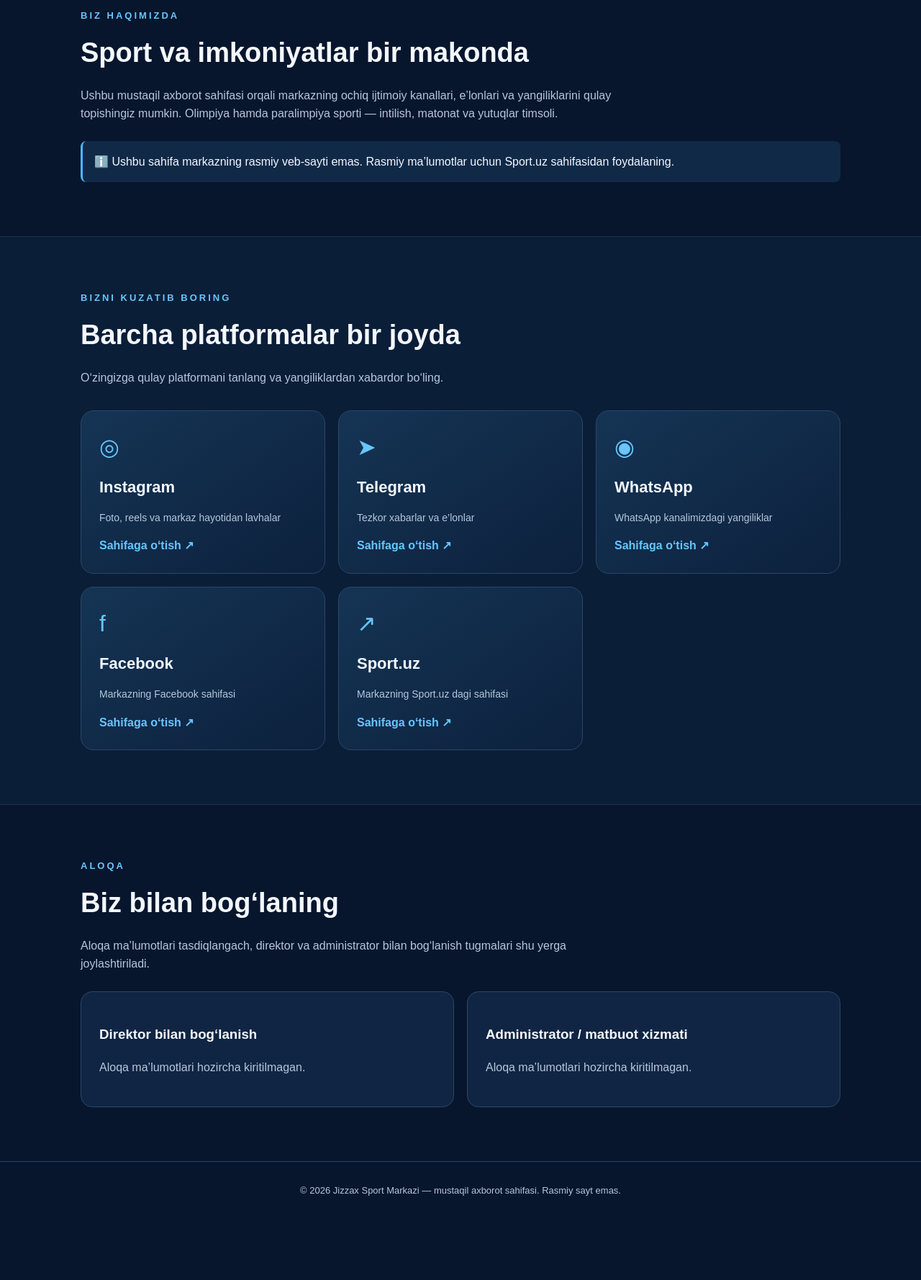
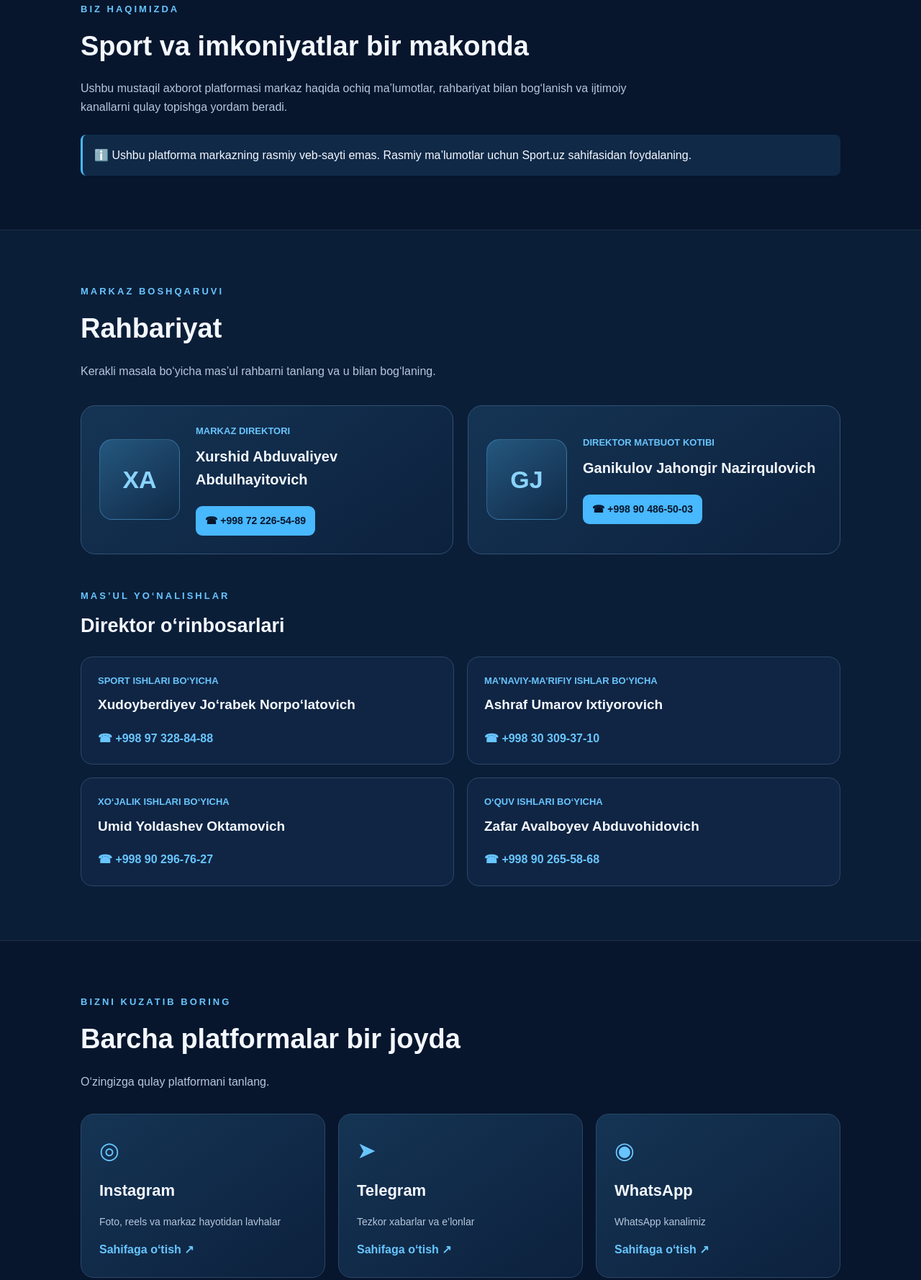
Before and after one commit to ganikulovjahongir-cpu/jizzax-sport-markazi, a plain HTML site: page index.html in a window 1280 px wide. Shown: the part 728-2506 px from the top of the page at 72% size. Before the commit the page ends 2423 px from the top, so only its background shows below. Drawn offline with Linux system fonts and the light colour scheme.

Commit message:
Enhance header, navigation, and leadership sections
Updated styles and structure for header, navigation, and leadership sections. Improved responsiveness and added new content for contact and social media links.

```diff
--- a/index.html
+++ b/index.html
@@ -11,11 +11,12 @@
 html{scroll-behavior:smooth}
 body{margin:0;background:#07162d;color:#f4f8ff;font:16px/1.6 Arial,sans-serif}
 a{text-decoration:none;color:inherit}
-header{position:sticky;top:0;background:#07162dee;border-bottom:1px solid #294565;z-index:5}
-nav{max-width:1100px;margin:auto;padding:15px 22px;display:flex;justify-content:space-between;align-items:center}
-.brand{font-size:20px;font-weight:bold;display:flex;align-items:center;gap:12px}
-.logo{width:48px;height:48px;border:1px solid #68c5ff;border-radius:12px;display:grid;place-items:center;color:#68c5ff}
-nav div:last-child{display:flex;gap:18px;font-size:14px}
+header{position:sticky;top:0;background:#07162dee;border-bottom:1px solid #294565;z-index:5;backdrop-filter:blur(12px)}
+nav{max-width:1100px;margin:auto;padding:12px 22px;display:flex;justify-content:space-between;align-items:center}
+.brand{font-size:19px;font-weight:bold;display:flex;align-items:center;gap:12px}
+nav .links{display:flex;gap:20px;font-size:14px;align-items:center}
+nav .links a:hover{color:#68c5ff}
+.logo{width:58px;height:58px;object-fit:contain;background:white;border-radius:12px;padding:3px}
 .hero{min-height:570px;display:flex;align-items:center;position:relative;overflow:hidden;background:radial-gradient(ellipse at 80% 20%,#205b91,transparent 45%),linear-gradient(130deg,#07162d,#12365b,#07162d)}
 .hero:after{content:"SPORT";position:absolute;right:-20px;bottom:-65px;font-size:180px;font-weight:900;color:#ffffff0a;transform:skew(-15deg)}
 .wrap{max-width:1100px;margin:auto;padding:0 22px;width:100%}
@@ -31,7 +32,7 @@ h2{font-size:38px;margin:10px 0}
 .notice{margin-top:25px;padding:16px;border-left:3px solid #48b8ff;background:#102947;border-radius:8px}
 .grid{display:grid;grid-template-columns:repeat(3,1fr);gap:18px;margin-top:32px}
 .card{background:linear-gradient(145deg,#153454,#0c213d);border:1px solid #2b4767;border-radius:18px;padding:25px;transition:.2s}
-.card:hover{transform:translateY(-5px);border-color:#58bbff}
+.card:hover{transform:translateY(-4px);border-color:#58bbff}
 .symbol{font-size:32px;color:#68c5ff}
 .card h3{font-size:22px;margin:12px 0 5px}
 .card p{color:#b5c7dc;font-size:14px}
@@ -39,22 +40,57 @@ h2{font-size:38px;margin:10px 0}
 .contact-grid{display:grid;grid-template-columns:1fr 1fr;gap:18px;margin-top:25px}
 .contact{padding:25px;background:#102543;border:1px solid #2b4767;border-radius:16px}
 .contact p{color:#b5c7dc}
+
+/* RAHBARIYAT */
+.leadership-top{display:grid;grid-template-columns:repeat(2,1fr);gap:20px;margin-top:35px}
+.person{background:linear-gradient(145deg,#153454,#0c213d);border:1px solid #315274;border-radius:20px;padding:25px;transition:.2s}
+.person:hover{border-color:#68c5ff;transform:translateY(-3px)}
+.person.featured{display:flex;align-items:center;gap:22px}
+.person-photo{width:112px;height:112px;flex-shrink:0;border-radius:18px;background:linear-gradient(145deg,#24577e,#102947);border:1px solid #68c5ff55;display:grid;place-items:center;font-size:34px;font-weight:bold;color:#8bd3ff}
+.person h3{font-size:20px;margin:8px 0}
+.person .role{font-size:13px;color:#68c5ff;font-weight:bold}
+.person .name{font-weight:bold}
+.person .phone{display:inline-flex;align-items:center;gap:8px;margin-top:13px;padding:9px 13px;border-radius:9px;background:#48b8ff;color:#07162d;font-weight:bold;font-size:14px}
+.deputies-title{margin-top:48px}
+.deputies{display:grid;grid-template-columns:repeat(2,1fr);gap:18px;margin-top:20px}
+.deputy{background:#102543;border:1px solid #2b4767;border-radius:16px;padding:23px}
+.deputy .role{font-size:13px;color:#68c5ff;font-weight:bold}
+.deputy h3{font-size:19px;margin:8px 0}
+.deputy .phone{display:inline-block;color:#68c5ff;font-weight:bold;margin-top:10px}
+.person-photo img{width:100%;height:100%;object-fit:cover;border-radius:17px}
 footer{text-align:center;padding:30px;border-top:1px solid #294565;color:#b5c7dc;font-size:13px}
-@media(max-width:700px){.grid{grid-template-columns:repeat(2,1fr)}.contact-grid{grid-template-columns:1fr}nav div:last-child{gap:9px;font-size:12px}.brand{font-size:14px}}
-@media(max-width:450px){.grid{grid-template-columns:1fr}h1{font-size:43px}nav div:last-child a:first-child{display:none}section{padding:55px 0}}
+
+@media(max-width:700px){
+.grid{grid-template-columns:repeat(2,1fr)}
+.contact-grid,.leadership-top{grid-template-columns:1fr}
+.deputies{grid-template-columns:1fr}
+nav .links{gap:10px;font-size:12px}
+.brand{font-size:14px}
+.person.featured{gap:15px}
+}
+@media(max-width:450px){
+.grid{grid-template-columns:1fr}
+h1{font-size:43px}
+nav .links{gap:8px}
+nav .links a{font-size:11px}
+nav .logo{width:44px;height:44px}
+section{padding:55px 0}
+.person-photo{width:86px;height:86px}
+}
 </style>
 </head>
 <body>
+
 <header>
 <nav>
 <a class="brand" href="#bosh">
-<img src="logo.png.jpg" alt="Jizzax Sport Markazi logotipi" style="width:58px;height:58px;object-fit:contain;background:white;border-radius:12px;padding:3px">
+<img class="logo" src="logo.png.jpg" alt="Jizzax Sport Markazi logotipi">
 <span>JIZZAX SPORT<br>MARKAZI</span>
 </a>
-<div>
+<div class="links">
 <a href="#haqida">Markaz haqida</a>
+<a href="#rahbariyat">Rahbariyat</a>
 <a href="#tarmoqlar">Platformalar</a>
-<a href="#aloqa">Bog‘lanish</a>
 </div>
 </nav>
 </header>
@@ -64,9 +100,9 @@ footer{text-align:center;padding:30px;border-top:1px solid #294565;color:#b5c7dc
 <div class="wrap">
 <div class="eyebrow">SPORT • IQTIDOR • KELAJAK</div>
 <h1>Jizzax sport markazi<br><span style="color:#68c5ff">bir manzilda!</span></h1>
-<p>Ijtimoiy tarmoqlar, aloqa ma’lumotlari va foydali havolalarga yagona kirish nuqtasi.</p>
-<a class="btn" href="#tarmoqlar">Ijtimoiy tarmoqlar ↗</a>
-<a class="btn secondary" href="#aloqa">Bog‘lanish</a>
+<p>Markaz rahbariyati, aloqa ma’lumotlari, ijtimoiy tarmoqlar va foydali havolalarga yagona kirish nuqtasi.</p>
+<a class="btn" href="#rahbariyat">Rahbariyat bilan bog‘lanish</a>
+<a class="btn secondary" href="#tarmoqlar">Ijtimoiy tarmoqlar</a>
 </div>
 </div>
 
@@ -74,16 +110,79 @@ footer{text-align:center;padding:30px;border-top:1px solid #294565;color:#b5c7dc
 <div class="wrap">
 <div class="eyebrow">BIZ HAQIMIZDA</div>
 <h2>Sport va imkoniyatlar bir makonda</h2>
-<p class="lead">Ushbu mustaqil axborot sahifasi orqali markazning ochiq ijtimoiy kanallari, e’lonlari va yangiliklarini qulay topishingiz mumkin. Olimpiya hamda paralimpiya sporti — intilish, matonat va yutuqlar timsoli.</p>
-<div class="notice">ℹ️ Ushbu sahifa markazning rasmiy veb-sayti emas. Rasmiy ma’lumotlar uchun Sport.uz sahifasidan foydalaning.</div>
+<p class="lead">Ushbu mustaqil axborot platformasi markaz haqida ochiq ma’lumotlar, rahbariyat bilan bog‘lanish va ijtimoiy kanallarni qulay topishga yordam beradi.</p>
+<div class="notice">ℹ️ Ushbu platforma markazning rasmiy veb-sayti emas. Rasmiy ma’lumotlar uchun Sport.uz sahifasidan foydalaning.</div>
 </div>
 </section>
 
-<section class="alt" id="tarmoqlar">
+<section class="alt" id="rahbariyat">
+<div class="wrap">
+<div class="eyebrow">MARKAZ BOSHQARUVI</div>
+<h2>Rahbariyat</h2>
+<p class="lead">Kerakli masala bo‘yicha mas’ul rahbarni tanlang va u bilan bog‘laning.</p>
+
+<div class="leadership-top">
+
+<div class="person featured">
+<div class="person-photo">XA</div>
+<div>
+<div class="role">MARKAZ DIREKTORI</div>
+<h3>Xurshid Abduvaliyev Abdulhayitovich</h3>
+<a class="phone" href="tel:+998722265489">☎ +998 72 226-54-89</a>
+</div>
+</div>
+
+<div class="person featured">
+<div class="person-photo">GJ</div>
+<div>
+<div class="role">DIREKTOR MATBUOT KOTIBI</div>
+<h3>Ganikulov Jahongir Nazirqulovich</h3>
+<a class="phone" href="tel:+998904865003">☎ +998 90 486-50-03</a>
+</div>
+</div>
+
+</div>
+
+<div class="deputies-title">
+<div class="eyebrow">MAS’UL YO‘NALISHLAR</div>
+<h2 style="font-size:27px">Direktor o‘rinbosarlari</h2>
+</div>
+
+<div class="deputies">
+
+<div class="deputy">
+<div class="role">SPORT ISHLARI BO‘YICHA</div>
+<h3>Xudoyberdiyev Jo‘rabek Norpo‘latovich</h3>
+<a class="phone" href="tel:+998973288488">☎ +998 97 328-84-88</a>
+</div>
+
+<div class="deputy">
+<div class="role">MA’NAVIY-MA’RIFIY ISHLAR BO‘YICHA</div>
+<h3>Ashraf Umarov Ixtiyorovich</h3>
+<a class="phone" href="tel:+998303093710">☎ +998 30 309-37-10</a>
+</div>
+
+<div class="deputy">
+<div class="role">XO‘JALIK ISHLARI BO‘YICHA</div>
+<h3>Umid Yoldashev Oktamovich</h3>
+<a class="phone" href="tel:+998902967627">☎ +998 90 296-76-27</a>
+</div>
+
+<div class="deputy">
+<div class="role">O‘QUV ISHLARI BO‘YICHA</div>
+<h3>Zafar Avalboyev Abduvohidovich</h3>
+<a class="phone" href="tel:+998902655868">☎ +998 90 265-58-68</a>
+</div>
+
+</div>
+</div>
+</section>
+
+<section id="tarmoqlar">
 <div class="wrap">
 <div class="eyebrow">BIZNI KUZATIB BORING</div>
 <h2>Barcha platformalar bir joyda</h2>
-<p class="lead">O‘zingizga qulay platformani tanlang va yangiliklardan xabardor bo‘ling.</p>
+<p class="lead">O‘zingizga qulay platformani tanlang.</p>
 <div class="grid" id="social-grid"></div>
 </div>
 </section>
@@ -92,34 +191,23 @@ footer{text-align:center;padding:30px;border-top:1px solid #294565;color:#b5c7dc
 <div class="wrap">
 <div class="eyebrow">ALOQA</div>
 <h2>Biz bilan bog‘laning</h2>
-<p class="lead">Aloqa ma’lumotlari tasdiqlangach, direktor va administrator bilan bog‘lanish tugmalari shu yerga joylashtiriladi.</p>
-<div class="contact-grid">
-<div class="contact">
-<h3>Direktor bilan bog‘lanish</h3>
-<p>Aloqa ma’lumotlari hozircha kiritilmagan.</p>
-</div>
-<div class="contact">
-<h3>Administrator / matbuot xizmati</h3>
-<p>Aloqa ma’lumotlari hozircha kiritilmagan.</p>
-</div>
-</div>
+<p class="lead">Kerakli masala bo‘yicha rahbariyat a’zolarining yuqoridagi aloqa ma’lumotlaridan foydalanishingiz mumkin.</p>
 </div>
 </section>
 </main>
 
-<footer>© <span id="year"></span> Jizzax Sport Markazi — mustaqil axborot sahifasi. Rasmiy sayt emas.</footer>
+<footer>© <span id="year"></span> Jizzax Sport Markazi — mustaqil axborot platformasi. Rasmiy sayt emas.</footer>
 
 <script>
 const platforms=[
 {name:'Instagram',symbol:'◎',description:'Foto, reels va markaz hayotidan lavhalar',url:'https://www.instagram.com/jizzax_sport_markazi?mdxt=MWVrd2w0MWFpZXZ1aA=='},
 {name:'Telegram',symbol:'➤',description:'Tezkor xabarlar va e’lonlar',url:'https://t.me/Jizzaxsportmarkazi'},
-{name:'WhatsApp',symbol:'◉',description:'WhatsApp kanalimizdagi yangiliklar',url:'https://whatsapp.com/channel/0029Vb9I8ZKHQbS9qyQf7l3q'},
+{name:'WhatsApp',symbol:'◉',description:'WhatsApp kanalimiz',url:'https://whatsapp.com/channel/0029Vb9I8ZKHQbS9qyQf7l3q'},
 {name:'Facebook',symbol:'f',description:'Markazning Facebook sahifasi',url:'https://www.facebook.com/share/19rkk2Xogi/'},
 {name:'Sport.uz',symbol:'↗',description:'Markazning Sport.uz dagi sahifasi',url:'https://sport.uz/jizzax_olimpiya_paralimpiya/news'}
 ];
 
 const grid=document.getElementById('social-grid');
-
 platforms.forEach(item=>{
 const a=document.createElement('a');
 a.className='card';
```
